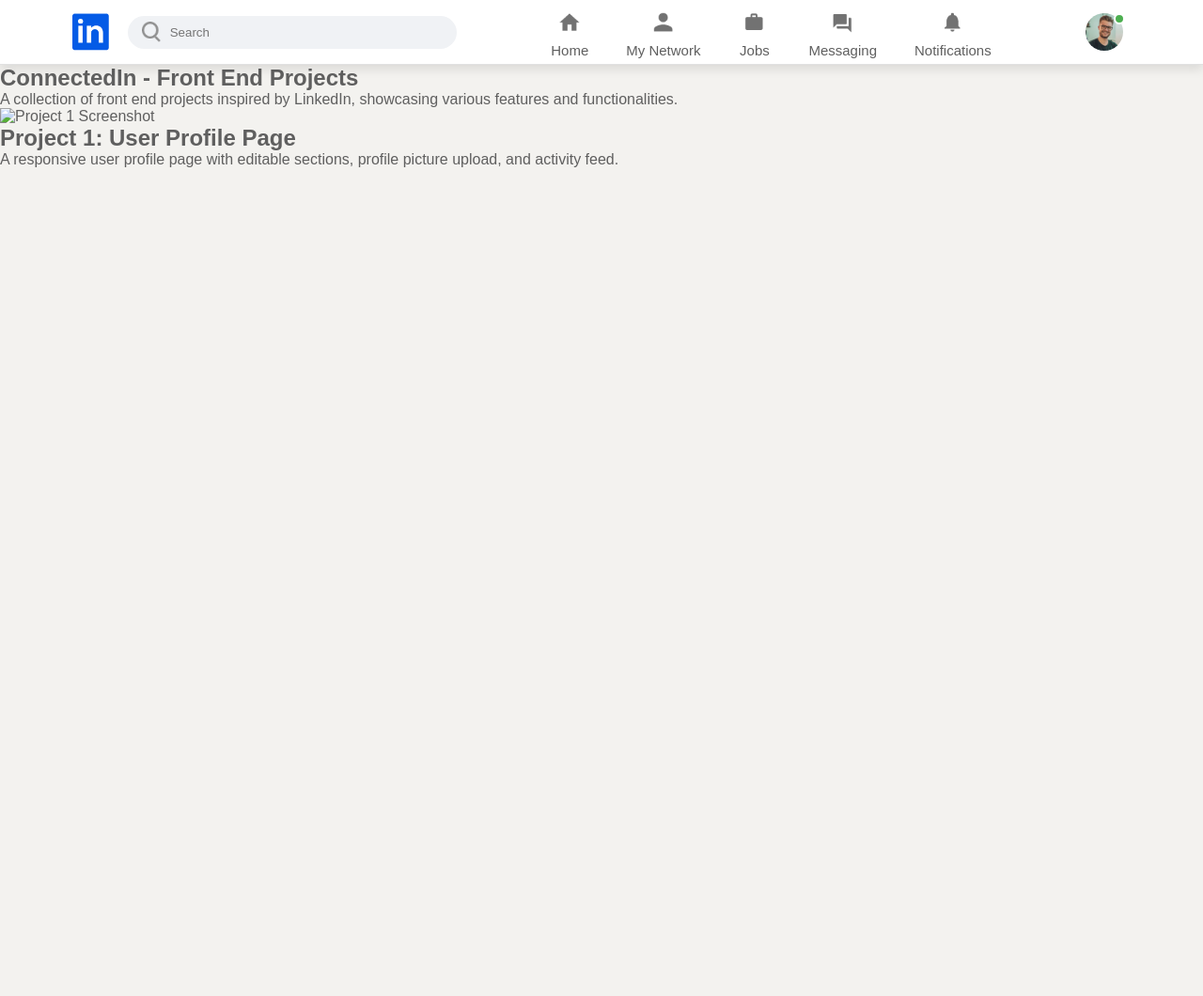
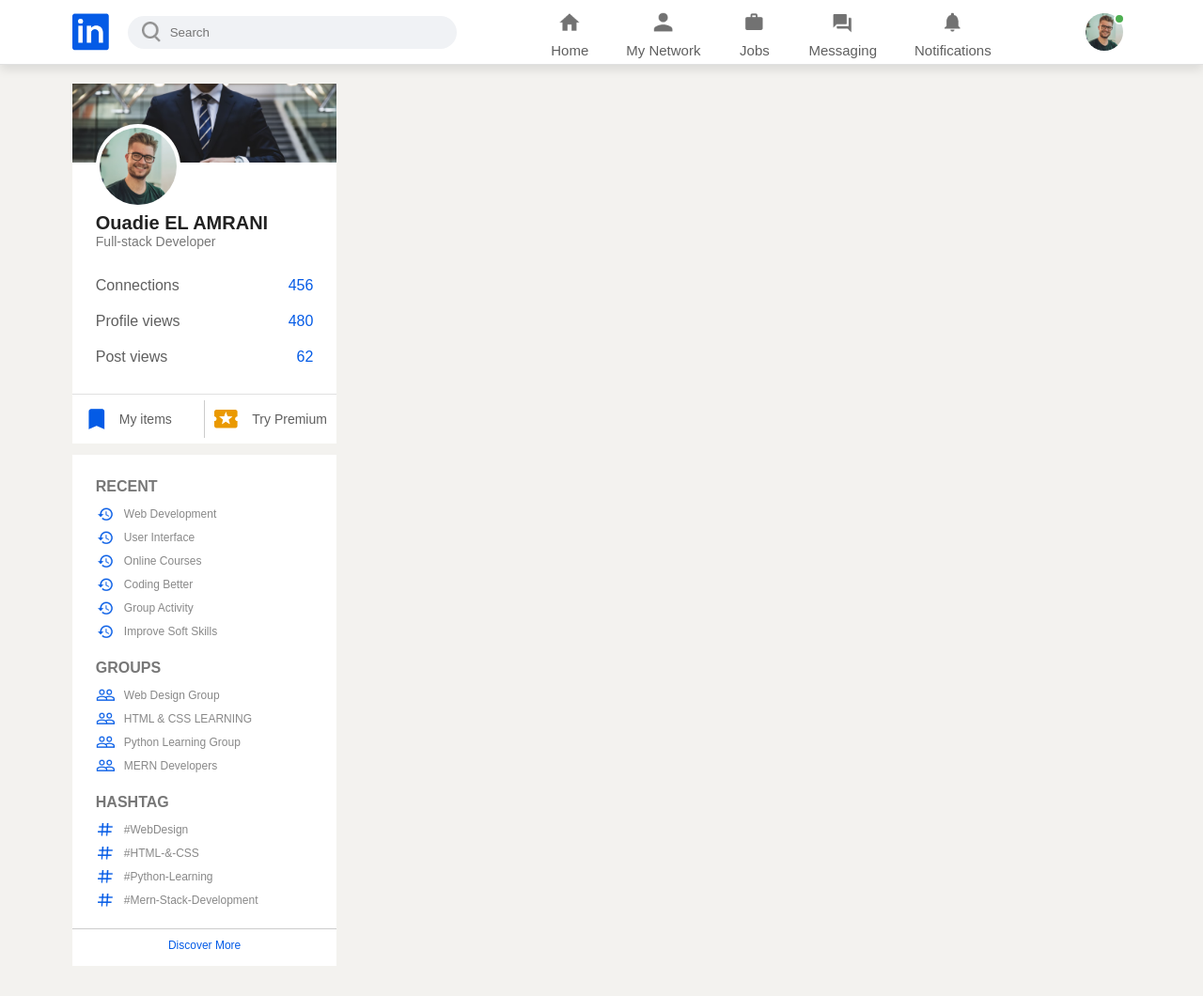
Before and after one commit to wadiFox/Front-end-projects, a plain HTML site: page linkedin/index.html in a window 1280 px wide. Shown: the whole page at 94% size. Before the commit the page ends 800 px from the top, so only its background shows below. Drawn offline with Linux system fonts and the light colour scheme.

Commit message:
Adding and styling the left sidebar

```diff
--- a/linkedin/index.html
+++ b/linkedin/index.html
@@ -10,6 +10,8 @@
 
 <body>
     <header>
+
+        <!-- Navbar -->
         <nav>
             <div class="nav-left">
                    <div class="logo">
@@ -35,21 +37,65 @@
             </div>
         </div>
 
-        </nav>
+        </nav><!-- end nav -->
     </header>
 
-    <main>
-        <section class="project-intro">
-            <h1>ConnectedIn - Front End Projects</h1>
-            <p>A collection of front end projects inspired by LinkedIn, showcasing various features and functionalities.</p>
-        </section>
+    <!-- Main Container -->
+    <main class="main-container">
+        <!-- Left Sidebar-->
+        <div class="left-sidebar">
+             <div class="left-profile-box">
+                <img src="img/cover-pic.png" width="100%" alt="Cover Picture">
+                <div class="left-profile-info">
+                   <img src="img/user-1.png" alt="">
+                   <h1>Ouadie EL AMRANI</h1>
+                   <h3>Full-stack Developer</h3>
+                   <ul>
+                    <li>Connections <span>456</span></li>
+                    <li>Profile views<span>480</span></li>
+                    <li>Post views<span>62</span></li>
+                   </ul>
+                </div>
+                <div class="left-profile-links">
+                    <a href="/"><img src="img/items.png"> My items </a>
+                    <a href="/"><img src="img/premium.png">Try Premium </a>
+                </div>
+             </div>
 
-        <section class="project-gallery">
-            <div class="project-card">
-                <img src="images/project1.png" alt="Project 1 Screenshot">
-                <h2>Project 1: User Profile Page</h2>
-                <p>A responsive user profile page with editable sections, profile picture upload, and activity feed.</p>
+             <div class="sidebar-activity">
+                <h3>RECENT</h3>
+                <a href="/"><img src="img/recent.png"> Web Development</a>
+                <a href="/"><img src="img/recent.png"> User Interface</a>
+                <a href="/"><img src="img/recent.png"> Online Courses</a>
+                <a href="/"><img src="img/recent.png"> Coding Better</a>
+                <a href="/"><img src="img/recent.png"> Group Activity</a>
+                <a href="/"><img src="img/recent.png"> Improve Soft Skills</a>
+                <h3>GROUPS</h3>
+                <a href="/"><img src="img/group.png"> Web Design Group</a>
+                <a href="/"><img src="img/group.png"> HTML & CSS LEARNING</a>
+                <a href="/"><img src="img/group.png"> Python Learning Group</a>
+                <a href="/"><img src="img/group.png"> MERN Developers</a>
+                <h3>HASHTAG</h3>
+                <a href="/"><img src="img/hashtag.png"> #WebDesign</a>
+                <a href="/"><img src="img/hashtag.png"> #HTML-&-CSS</a>
+                <a href="/"><img src="img/hashtag.png"> #Python-Learning</a>
+                <a href="/"><img src="img/hashtag.png"> #Mern-Stack-Development</a>
+                <div class="discover-more">
+                    <a href="">Discover More</a>
+                </div>
+             </div>
+        </div><!-- end left sidebar-->
+
+        <!-- Main Content Area-->
+        <div class="main-sidebar">
+
+        </div><!-- end main content area-->
 
 
+        <!-- Right Sidebar-->
+        <div class="right-sidebar">
+
+        </div><!-- end right sidebar-->
+    </main>
 </body>
 </html>
--- a/linkedin/styles.css
+++ b/linkedin/styles.css
@@ -12,6 +12,7 @@
     text-decoration: none;
     color: inherit;
 }
+/* navbar */
 nav{
     display: flex;
     justify-content: space-between;
@@ -61,7 +62,7 @@
     list-style: none;
     height: 100%;
 }
-.nav-center ul li{ /* Ajoutez cette nouvelle règle */
+.nav-center ul li{
     display: flex;
     height: 100%;
 }
@@ -73,9 +74,8 @@
     flex-direction: column;
     padding: 0 20px;
     color: #5f5f5f;
-       /* border-bottom: 2px solid transparent;  Bordure transparente par défaut */
-    transition: border-color 0.2s ease; /* Transition douce */
-    position: relative; /* Nécessaire pour le pseudo-élément */
+    transition: border-color 0.2s ease;
+    position: relative;
 }
 .nav-center ul li a:hover{
     cursor: pointer;
@@ -131,3 +131,127 @@
     transition: width 0.3s ease;
     margin-bottom: -5px;
 }
+/* end navbar */
+
+/*-------------- Main Container --------------*/
+.main-container{
+    display: flex;
+    justify-content: space-between;
+    flex-wrap: wrap;
+    padding: 20px 6%;
+}
+/* left sidebar */
+.left-sidebar{
+    flex-basis: 25%;
+    align-self: flex-start;
+}
+.left-profile-box{
+    background-color: #ffffff;;
+}
+.left-profile-info{
+    padding: 0 25px;
+}
+.left-profile-info img{
+    width: 90px;
+    border-radius: 50%;
+    margin-top: -45px;
+    background: #ffffff;
+    padding: 4px;
+}
+.left-profile-info h1{
+    font-size: 20px;
+    font-weight: 600;
+    color: #222;
+}
+.left-profile-info h3{
+    font-size: 14px;
+    font-weight: 500;
+    color: #777;
+}
+.left-profile-info ul{
+    list-style: none;
+    margin: 20px 0;
+}
+.left-profile-info ul li{
+    display: flex;
+    justify-content: space-between;
+    padding: 10px 0;
+}
+
+.left-profile-info ul li span{
+    color: #045be6;
+}
+.left-profile-links{
+    display: flex;
+    align-items: center;
+    justify-content: space-between;
+    border-top: 1px solid #e1e1e1;
+}
+.left-profile-links a{
+    display: flex;
+    align-items: center;
+    font-size: 14px;
+    color: #5f5f5f;
+    padding: 10px 10px;
+    width: 100%;
+    border-left: 1px solid #ccc;
+}
+.left-profile-links a:first-child{
+    border-left: none;
+}
+.left-profile-links a img{
+    width: 25px;
+    margin-right: 15px;
+}
+.sidebar-activity{
+    background: #fff;
+    margin: 12px 0;
+    padding: 5px 25px;
+}
+.sidebar-activity h3{
+    font-size: 16px;
+    font-weight: 600;
+    margin: 20px 0 10px;
+    color: #777;
+}
+.sidebar-activity a{
+    display: flex;
+    align-items: center;
+    font-size: 12px;
+    font-weight: 500;
+    color: #888;
+    margin: 5px 0;
+}
+.sidebar-activity a img{
+    width: 20px;
+    margin-right: 10px;
+}
+.discover-more{
+    border-top: 1px solid #ccc;
+    text-align: center;
+    margin-top: 20px;
+    margin-left: -25px;
+    margin-right: -25px;
+}
+.discover-more a{
+    color: #045be6;
+    display: inline-block;
+    margin: 10px 0;
+}
+/* end left sidebar */
+
+
+/* main sidebar  */
+.main-content{
+    flex-basis: 47%;
+    align-self: flex-start;
+}
+
+/* end main content  */
+
+
+/* right sidebar */
+.right-sidebar{
+    flex-basis: 25%;
+    align-self: flex-start;
+}
```
Also changed, not shown: 1 other file.
